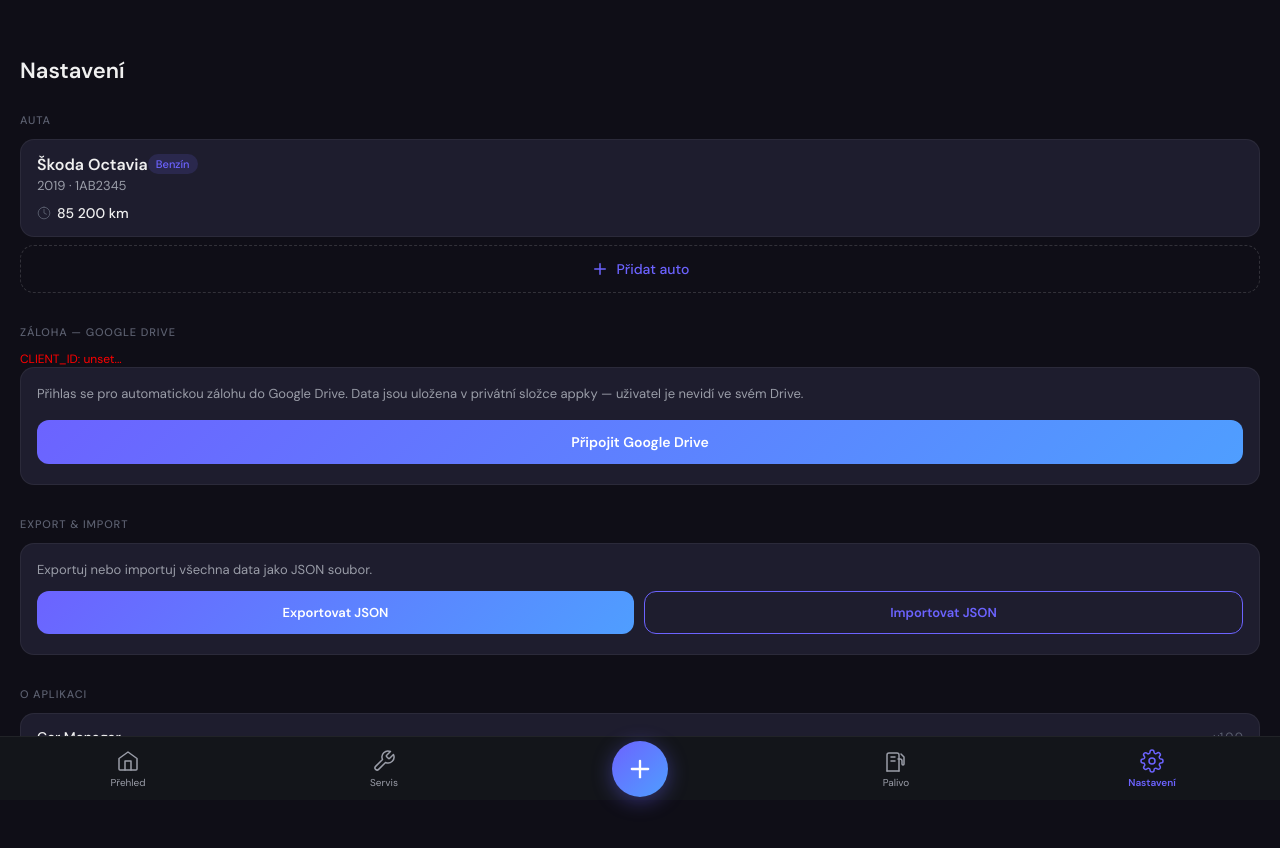
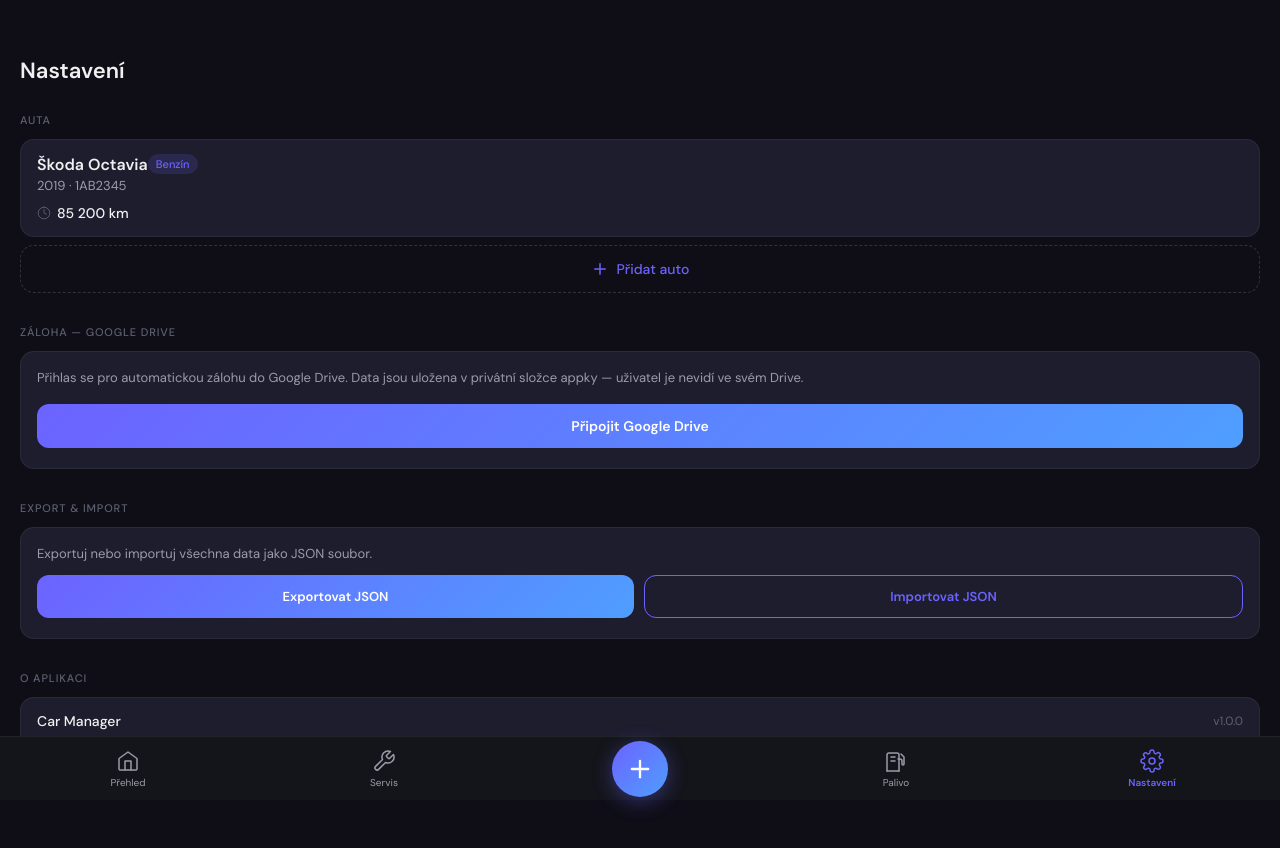
Before and after one commit to Luky947/car-manager, a React (Vite) app: page /settings in a window 1280 px wide. Shown: the top 848 px of the page. Built offline with nearby package versions, Linux system fonts and the light colour scheme; no server answers.

Commit message:
fix: hardcode Google Client ID fallback, remove debug

```diff
--- a/src/hooks/useDriveBackup.ts
+++ b/src/hooks/useDriveBackup.ts
@@ -90,11 +90,8 @@ export function useDriveBackup() {
   }
 
   async function signIn() {
-    const clientId = import.meta.env.VITE_GOOGLE_CLIENT_ID as string | undefined
-    if (!clientId) {
-      patch({ error: 'Chybí konfigurace Google Drive (VITE_GOOGLE_CLIENT_ID)' })
-      return
-    }
+    const clientId = import.meta.env.VITE_GOOGLE_CLIENT_ID
+      || '913649498603-p75h2rl2no2hn2erat30oi8o8msacfmo.apps.googleusercontent.com'
     patch({ error: null })
     try {
       await waitForGoogle()
--- a/src/pages/Settings.tsx
+++ b/src/pages/Settings.tsx
@@ -134,9 +134,6 @@ export default function Settings() {
       {/* ── Google Drive ── */}
       <div style={{ marginBottom: 32 }}>
         <p style={sectionLabel}>Záloha — Google Drive</p>
-        <p style={{ color: 'red', fontSize: 12 }}>
-          CLIENT_ID: {import.meta.env.VITE_GOOGLE_CLIENT_ID ? import.meta.env.VITE_GOOGLE_CLIENT_ID.substring(0, 20) + '...' : 'UNDEFINED'}
-        </p>
         <div style={card}>
           <div style={{ padding: '16px 16px 20px' }}>
 
```
